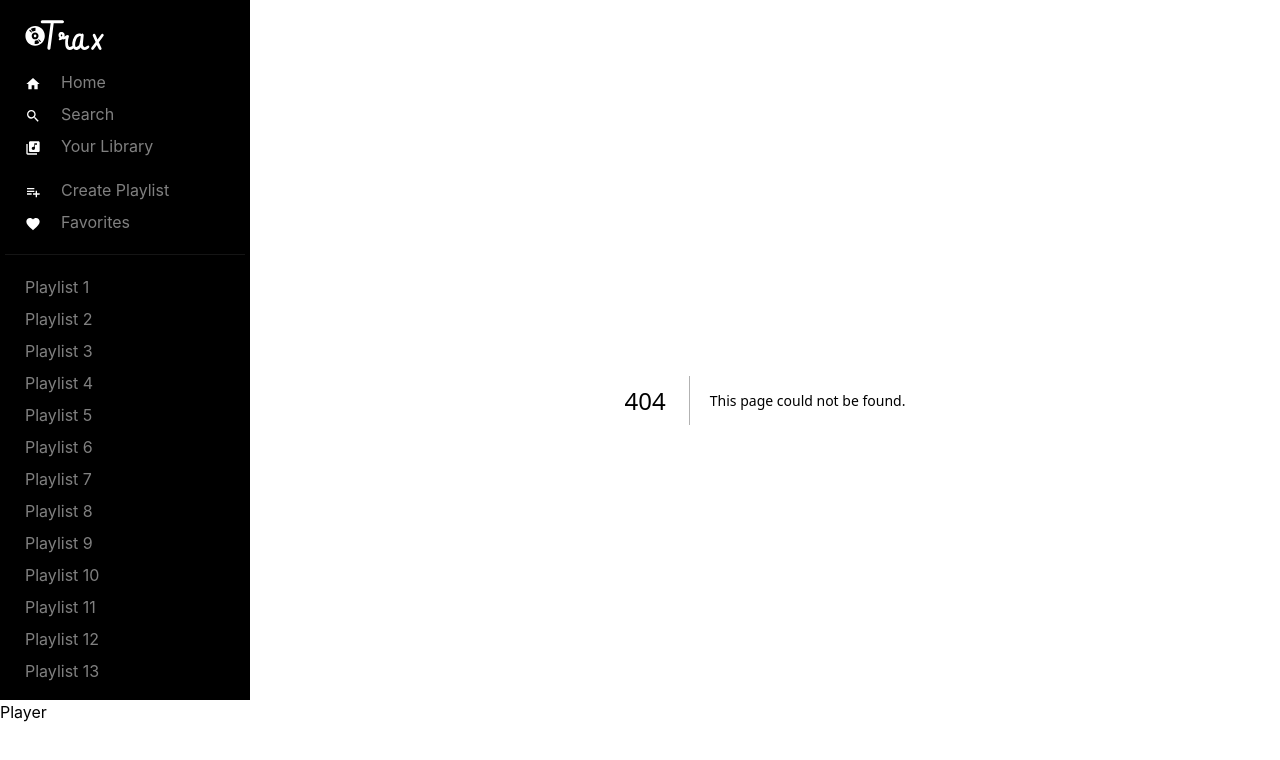
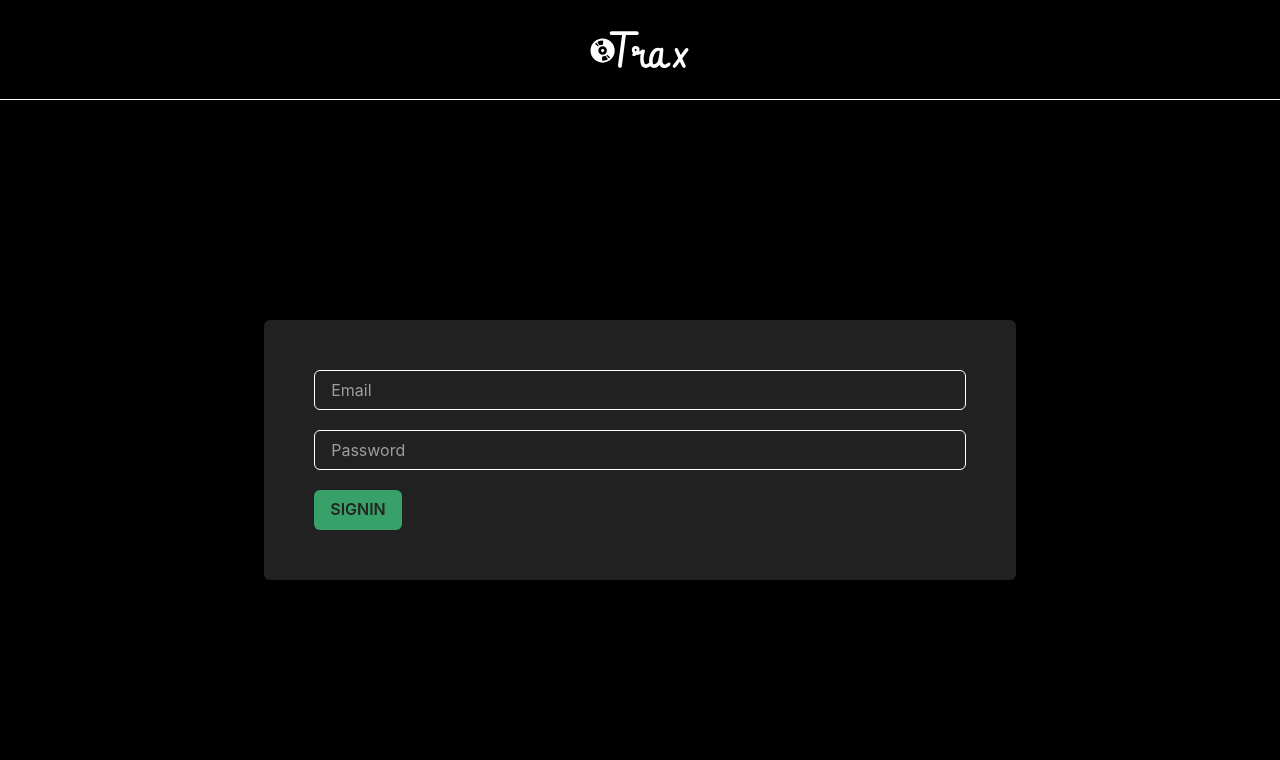
Before and after one commit to zacharytruong/fullstack-spotify-clone, a Next.js app: page /signin in a window 1280 px wide. Before the commit this address had no page. Shown: the top 760 px of the page. Built offline with nearby package versions, Linux system fonts and the light colour scheme.

Commit message:
update middleware

```diff
--- /dev/null
+++ b/components/authForm.tsx
@@ -0,0 +1,71 @@
+import { Box, Flex } from '@chakra-ui/layout';
+import { Input, Button } from '@chakra-ui/react';
+import { useRouter } from 'next/router';
+import { FormEvent, useState } from 'react';
+// import { SWRConfig } from 'swr';
+import Image from 'next/image';
+import { auth } from '../lib/mutations';
+
+const AuthForm = ({ mode }: { mode: 'signin' | 'signup' }) => {
+  const [email, setEmail] = useState('');
+  const [password, setPassword] = useState('');
+  const [isLoading, setIsLoading] = useState(false);
+  const router = useRouter();
+
+  const handleSubmit = async (e: FormEvent<HTMLFormElement>) => {
+    e.preventDefault();
+    setIsLoading(true);
+
+    await auth(mode, {
+      email,
+      password
+    });
+
+    setIsLoading(false);
+    router.push('/');
+  };
+
+  return (
+    <Box height="100vh" width="100vw" bg="black" color="white">
+      <Flex
+        justify="center"
+        align="center"
+        height="100px"
+        borderBottom="solid 1px white"
+      >
+        <Image src="/logo.svg" height={100} width={100} alt="Primary Logo" />
+      </Flex>
+      <Flex justify="center" align="center" height="calc(100vh - 100px)">
+        <Box padding="50px" bg="gray.900" borderRadius="6px">
+          <form onSubmit={handleSubmit}>
+            <Input
+              placeholder="Email"
+              type="email"
+              onChange={(e) => setEmail(e.target.value)}
+            />
+            <Input
+              placeholder="Password"
+              type="password"
+              onChange={(e) => setPassword(e.target.value)}
+              m="20px 0"
+            />
+            <Button
+              type="submit"
+              bg="green.500"
+              isLoading={isLoading}
+              sx={{
+                '&:hover': {
+                  bg: 'green.300'
+                }
+              }}
+            >
+              {mode.toUpperCase()}
+            </Button>
+          </form>
+        </Box>
+      </Flex>
+    </Box>
+  );
+};
+
+export default AuthForm;
--- /dev/null
+++ b/lib/fetcher.ts
@@ -0,0 +1,10 @@
+export default function fetcher(url: string, data = undefined) {
+  return fetch(`${window.location.origin}/api/${url}`, {
+    credentials: 'include',
+    method: data ? 'POST' : 'GET',
+    headers: {
+      'Content-Type': 'application/json'
+    },
+    body: JSON.stringify(data)
+  });
+}
--- /dev/null
+++ b/lib/me.ts
@@ -0,0 +1,5 @@
+import { validateRoute } from './validate';
+
+export default validateRoute((req, res, user) => {
+  res.json(user);
+});
--- /dev/null
+++ b/lib/mutations.ts
@@ -0,0 +1,8 @@
+import fetcher from './fetcher';
+
+export const auth = (
+  mode: 'signin' | 'signup',
+  body: { email: string, password: string }
+) => {
+  return fetcher(`${mode}`, body);
+};
--- a/pages/_app.tsx
+++ b/pages/_app.tsx
@@ -31,12 +31,22 @@ const theme = extendTheme({
   }
 });
 
-const App = ({ Component, pageProps }: AppProps) => {
+type AuthProps = AppProps & {
+  Component: {
+    authPage?: boolean
+  }
+};
+
+const App = ({ Component, pageProps }: AuthProps) => {
   return (
     <ChakraProvider theme={theme}>
-      <PlayerLayout>
+      {Component.authPage ? (
         <Component {...pageProps} />
-      </PlayerLayout>
+      ) : (
+        <PlayerLayout>
+          <Component {...pageProps} />
+        </PlayerLayout>
+      )}
     </ChakraProvider>
   );
 };
--- /dev/null
+++ b/pages/signin.tsx
@@ -0,0 +1,10 @@
+import React from 'react';
+import AuthForm from '../components/authForm';
+
+const SignIn = () => {
+  return <AuthForm mode="signin" />;
+};
+
+SignIn.authPage = true;
+
+export default SignIn;
```
Also changed, not shown: lib/validate.ts (added, +37 -0 lines), middleware.ts (added, +17 -0 lines), pages/signup.tsx (added, +10 -0 lines).
